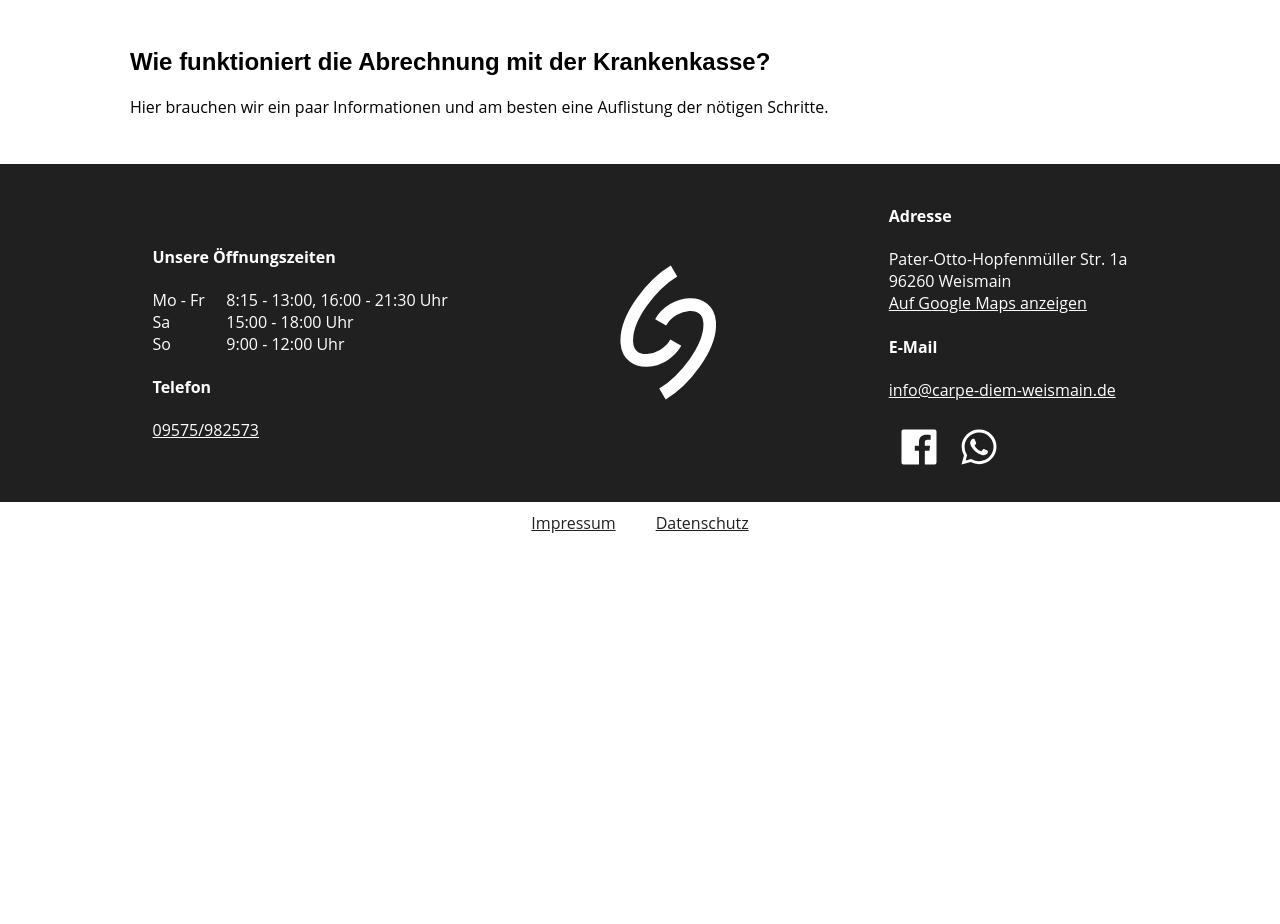
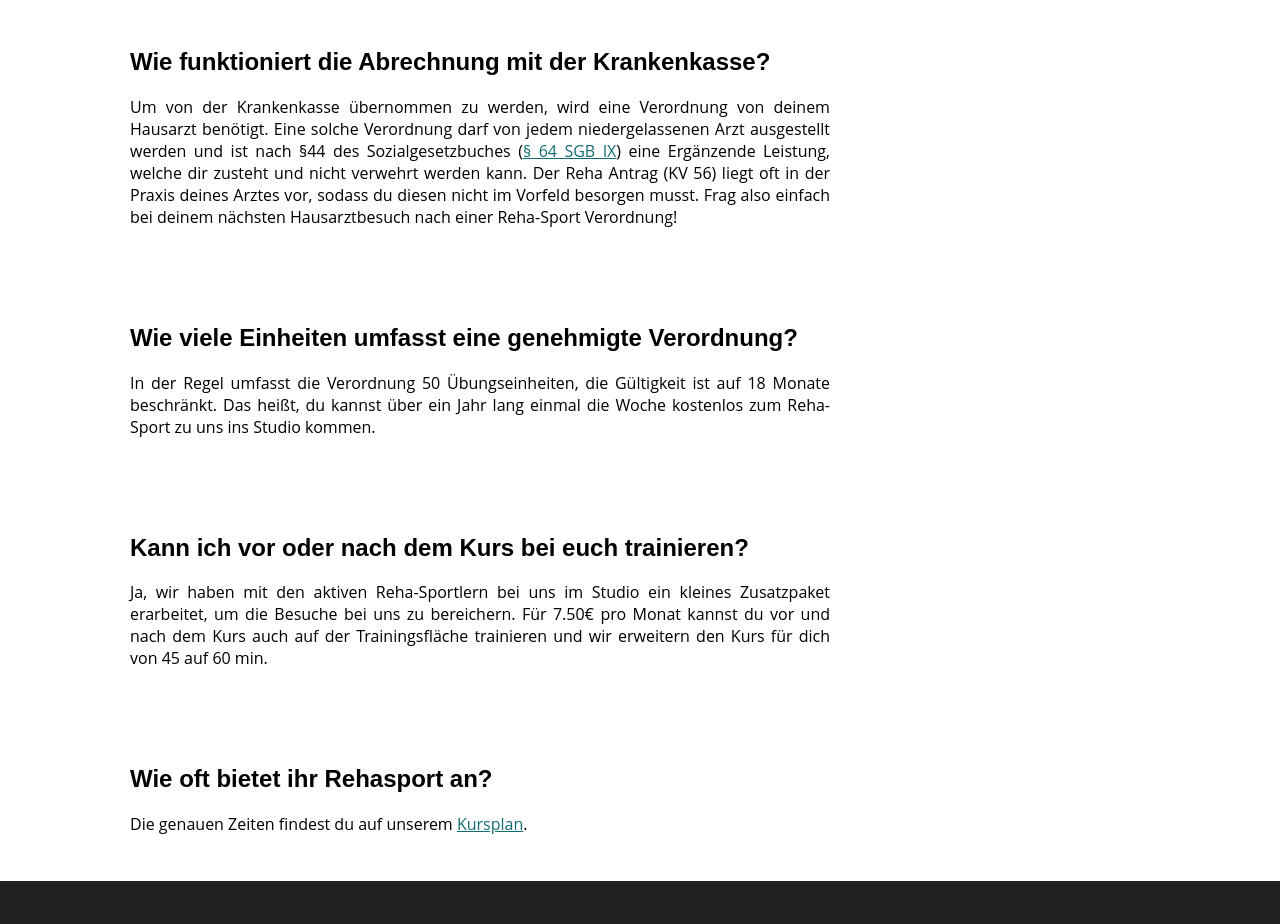
Before and after one commit to moritzdueck/carpediemwebsite, a React (Create React App) app: page /rehasport in a window 1280 px wide. Shown: the part 1308-2232 px from the top of the page. Before the commit the page ends 1852 px from the top, so only its background shows below. Built offline with nearby package versions, Linux system fonts and the light colour scheme.

Commit message:
rehasport texte

```diff
--- a/src/index.css
+++ b/src/index.css
@@ -16,5 +16,9 @@ code {
     monospace;
 }
 
+a{
+  color: #126c73;
+}
+
 @import url('https://fonts.googleapis.com/css2?family=Sen:wght@400;700;800&display=swap');
 @import url('https://fonts.googleapis.com/css2?family=Open+Sans:ital,wght@0,300;0,400;0,600;0,700;0,800;1,300;1,400;1,600;1,700;1,800&display=swap');
--- a/src/pages/RehaSport/RehaSport.js
+++ b/src/pages/RehaSport/RehaSport.js
@@ -8,7 +8,7 @@ const RehaSport = () => {
         <div className='content'>
             <div className='cd_home_block'>
                 <div className='cd_home_text'>
-                    <h2>Reha-Sport – Von der Krankenkasse bezuschusst.</h2>
+                    <h2>Rehasport – Von der Krankenkasse übernommen.</h2>
                     <p>Rehabilitationssport hat das Ziel, Ausdauer, Kraft, Koordination und Flexibilität zu verbessern, sowie das Selbstbewusstsein zu stärken und Hilfe zur Selbsthilfe zu bieten. Hilfe zur Selbsthilfe heißt, die Eigenverantwortlichkeit für die Gesundheit zu stärken und die Patienten zum langfristigen, selbstständigen und eigenverantwortlichen Bewegungstraining zu motivieren. Gerade nach einer postoperativen Reha oder nach krankengymnastischen/ physiotherapeutischen Behandlungen stabilisiert der Rehasport durch das weiterführende Training den Behandlungserfolg.</p>
                 </div>
                 <img alt='happy person' src={philipp}></img>
@@ -17,7 +17,35 @@ const RehaSport = () => {
             <div className='cd_home_block'>
                 <div className='cd_home_text'>
                     <h2>Wie funktioniert die Abrechnung mit der Krankenkasse?</h2>
-                    <p>Hier brauchen wir ein paar Informationen und am besten eine Auflistung der nötigen Schritte.</p>
+                    <p>Um von der Krankenkasse übernommen zu werden, wird eine Verordnung von deinem Hausarzt benötigt.
+                        Eine solche Verordnung darf von jedem niedergelassenen Arzt ausgestellt werden und ist nach §44
+                        des Sozialgesetzbuches (<a href='https://www.sozialgesetzbuch-sgb.de/sgbix/64.html'>§ 64 SGB IX</a>)
+                        eine Ergänzende Leistung, welche dir zusteht und nicht verwehrt werden kann. Der Reha Antrag (KV 56)
+                        liegt oft in der Praxis deines Arztes vor, sodass du diesen nicht im Vorfeld besorgen musst.
+                        Frag also einfach bei deinem nächsten Hausarztbesuch nach einer Reha-Sport Verordnung!</p>
+                </div>
+            </div>
+
+            <div className='cd_home_block'>
+                <div className='cd_home_text'>
+                    <h2>Wie viele Einheiten umfasst eine genehmigte Verordnung?</h2>
+                    <p>In der Regel umfasst die Verordnung 50 Übungseinheiten, die Gültigkeit ist auf 18 Monate beschränkt.
+                        Das heißt, du kannst über ein Jahr lang einmal die Woche kostenlos zum Reha-Sport zu uns ins Studio kommen.</p>
+                </div>
+            </div>
+
+            <div className='cd_home_block'>
+                <div className='cd_home_text'>
+                    <h2>Kann ich vor oder nach dem Kurs bei euch trainieren?</h2>
+                    <p>Ja, wir haben mit den aktiven Reha-Sportlern bei uns im Studio ein kleines Zusatzpaket erarbeitet, um die Besuche bei uns zu bereichern.
+                        Für 7.50€ pro Monat kannst du vor und nach dem Kurs auch auf der Trainingsfläche trainieren und wir erweitern den Kurs für dich von 45 auf 60 min.</p>
+                </div>
+            </div>
+
+            <div className='cd_home_block'>
+                <div className='cd_home_text'>
+                    <h2>Wie oft bietet ihr Rehasport an?</h2>
+                    <p>Die genauen Zeiten findest du auf unserem <a href='/kurse'>Kursplan</a>.</p>
                 </div>
             </div>
         </div>
```
